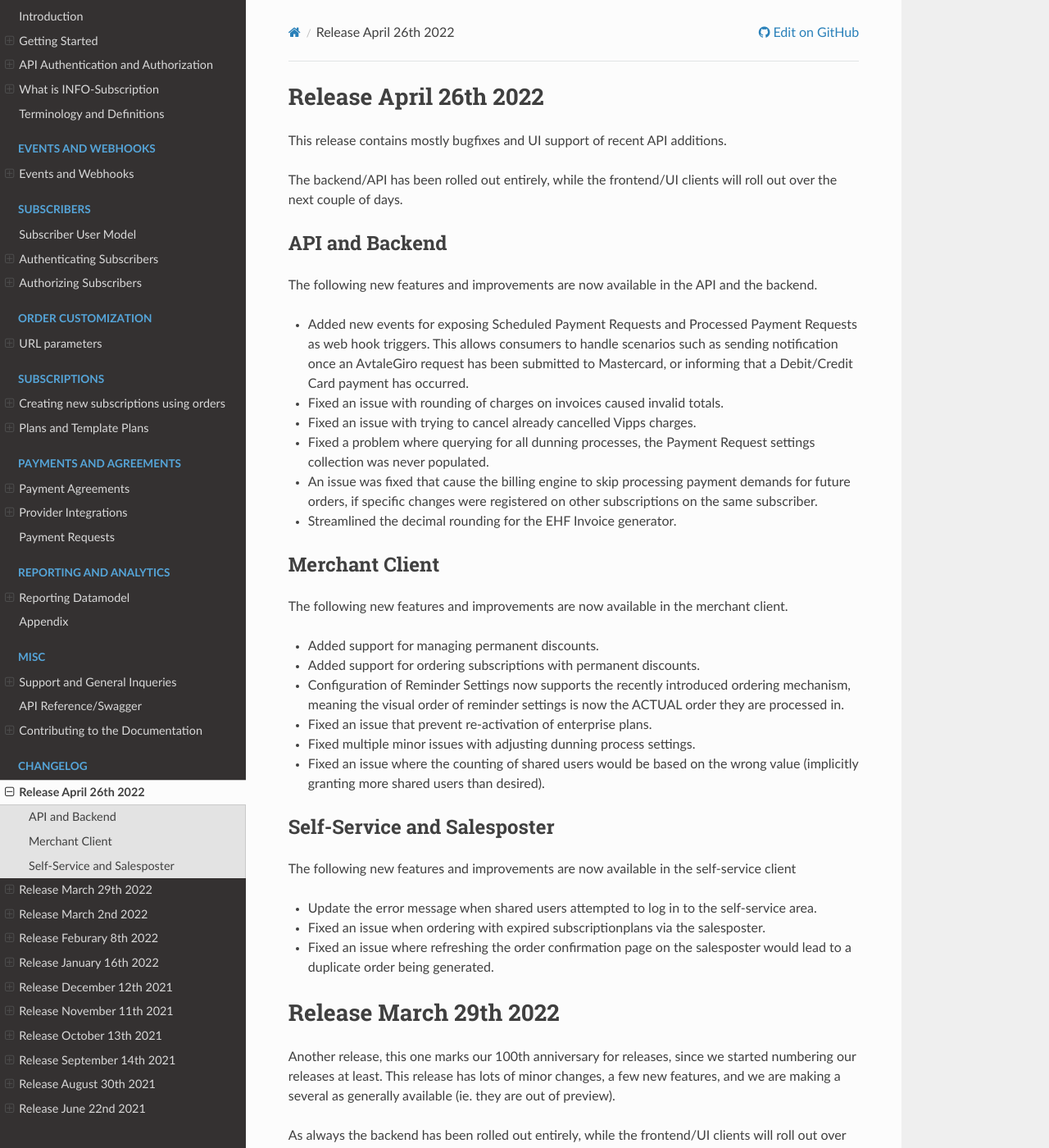
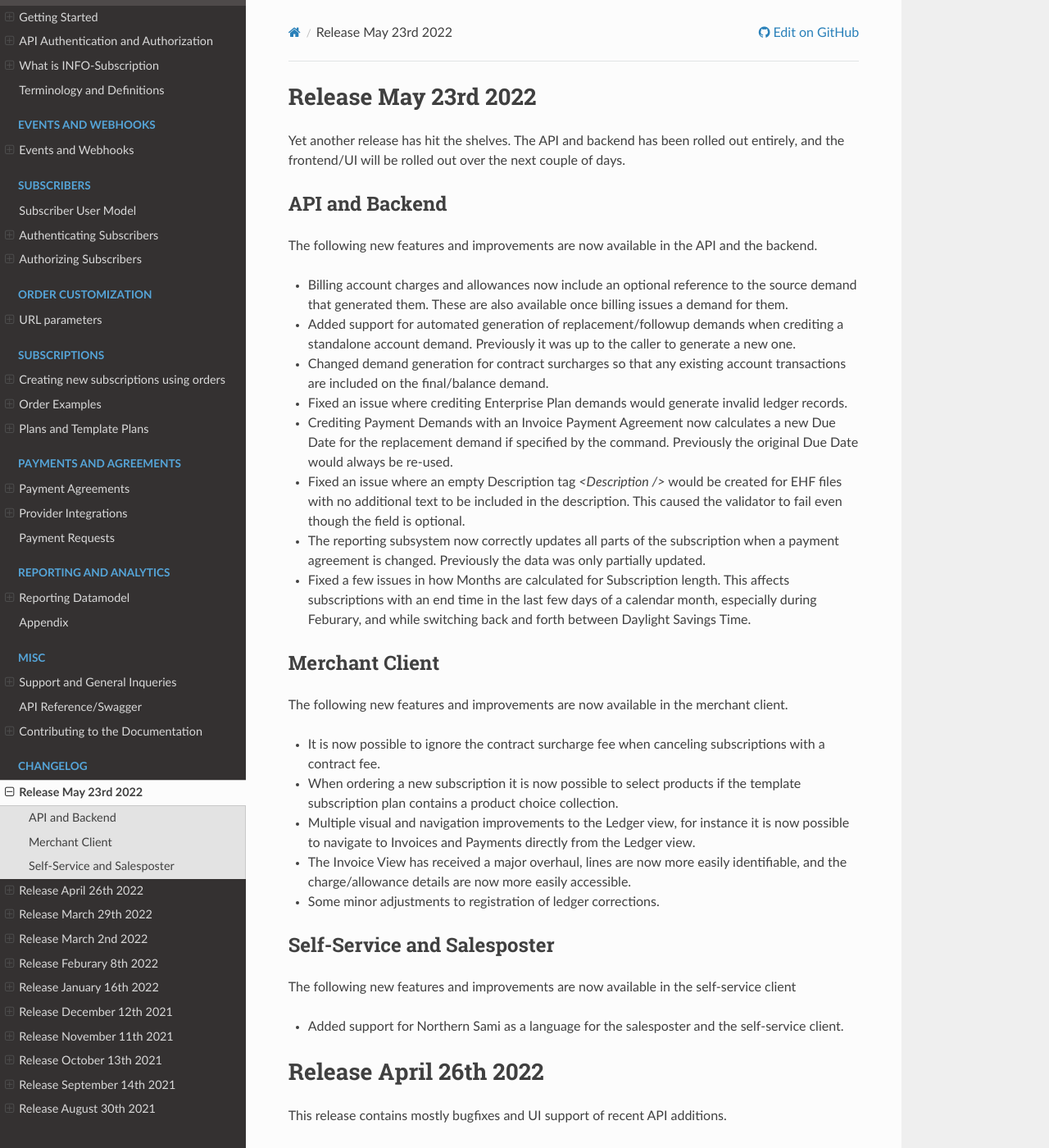
Before and after one commit to infosoftas/info-subscription-doc, a Sphinx documentation site: the page built from source/changelog/changelog.rst, in a window 1280 px wide and 1400 px high. Shown: the whole window at 82% size. Built offline with Sphinx 7.4.7 and the Read the Docs theme 2.0.0, drawn with Linux system fonts in a browser that asks for light colours; formulas are drawn with MathJax 3; some of the changed text lies outside the part shown.

Commit message:
Added changelog for r102 (#49)
Co-authored-by: Esben Bach <esben@infosoft.no>

```diff
--- a/source/changelog/changelog.rst
+++ b/source/changelog/changelog.rst
@@ -1,3 +1,4 @@
+.. include:: r102.inc
 .. include:: r101.inc
 .. include:: r100.inc
 .. include:: r99.inc
@@ -8,4 +9,3 @@
 .. include:: r94.inc
 .. include:: r93.inc
 .. include:: r92.inc
-.. include:: r91.inc
--- /dev/null
+++ b/source/changelog/r102.inc
@@ -0,0 +1,38 @@
+.. _changelog-r102:
+
+***********************
+Release May 23rd 2022
+***********************
+Yet another release has hit the shelves.
+The API and backend has been rolled out entirely, and the frontend/UI will be rolled out over the next couple of days.
+
+
+API and Backend
+===============
+The following new features and improvements are now available in the API and the backend.
+
+* Billing account charges and allowances now include an optional reference to the source demand that generated them. These are also available once billing issues a demand for them.
+* Added support for automated generation of replacement/followup demands when crediting a standalone account demand. Previously it was up to the caller to generate a new one.
+* Changed demand generation for contract surcharges so that any existing account transactions are included on the final/balance demand.
+* Fixed an issue where crediting Enterprise Plan demands would generate invalid ledger records.
+* Crediting Payment Demands with an Invoice Payment Agreement now calculates a new Due Date for the replacement demand if specified by the command. Previously the original Due Date would always be re-used.
+* Fixed an issue where an empty Description tag `<Description />` would be created for EHF files with no additional text to be included in the description. This caused the validator to fail even though the field is optional.
+* The reporting subsystem now correctly updates all parts of the subscription when a payment agreement is changed. Previously the data was only partially updated.
+* Fixed a few issues in how Months are calculated for Subscription length. This affects subscriptions with an end time in the last few days of a calendar month, especially during Feburary, and while switching back and forth between Daylight Savings Time.
+
+Merchant Client
+===============
+The following new features and improvements are now available in the merchant client.
+
+* It is now possible to ignore the contract surcharge fee when canceling subscriptions with a contract fee.
+* When ordering a new subscription it is now possible to select products if the template subscription plan contains a product choice collection.
+* Multiple visual and navigation improvements to the Ledger view, for instance it is now possible to navigate to Invoices and Payments directly from the Ledger view.
+* The Invoice View has received a major overhaul, lines are now more easily identifiable, and the charge/allowance details are now more easily accessible.
+* Some minor adjustments to registration of ledger corrections.
+
+
+Self-Service and Salesposter
+============================
+The following new features and improvements are now available in the self-service client
+
+* Added support for Northern Sami as a language for the salesposter and the self-service client.
--- a/source/index.rst
+++ b/source/index.rst
@@ -65,6 +65,7 @@ Please refer to the section on :ref:`Support and Reporting Bugs <reporting-bugs>
     :hidden:
 
     subscription/orders/orders
+    subscription/orders/examples/examples
     subscription/*
 
 .. toctree::
--- a/source/subscription/orders/examples/examples.rst
+++ b/source/subscription/orders/examples/examples.rst
@@ -1,4 +1,8 @@
 .. _order-examples:
+
+***************
+Order Examples
+***************
 
 The following contains a few common scenarios/examples for the ordering process.
 Unless otherwise stated, each of them presents the body for creating a new order using an order request like the following.
```
